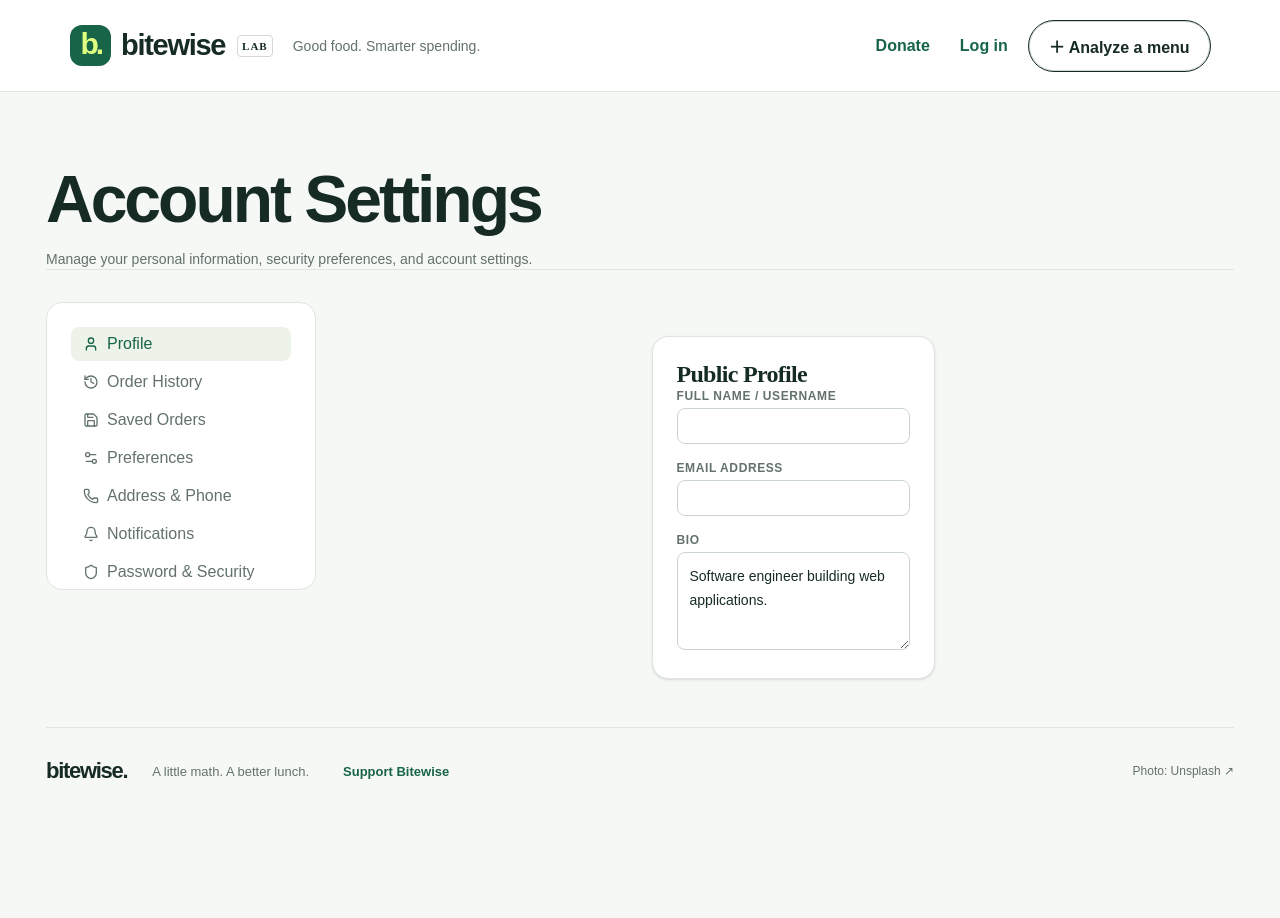
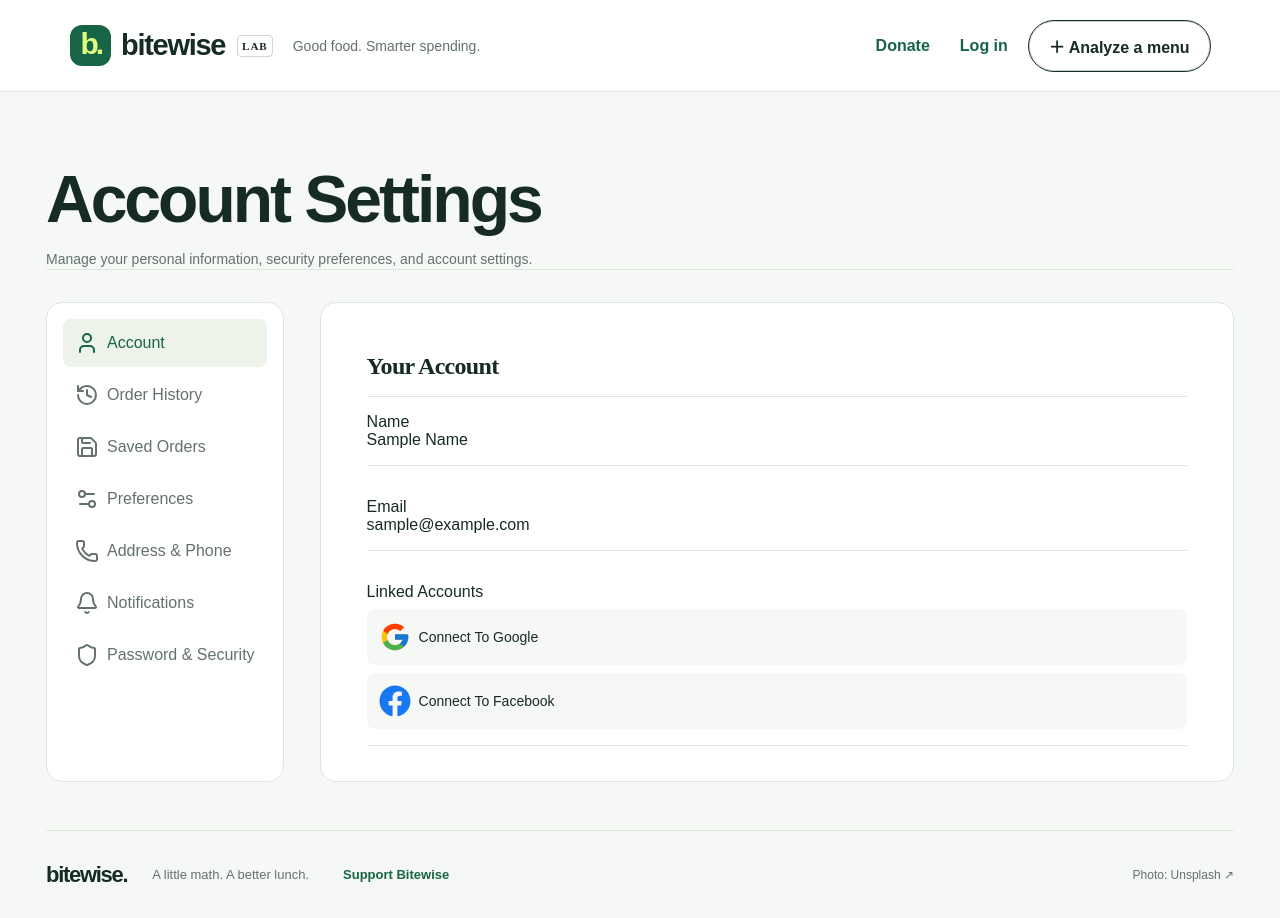
Before and after one commit to edunmartins10/cs3398-team05-project, a React (Vite) app: page /account in a window 1280 px wide. Before the commit the page ends 815 px from the top, so only its background shows below. Built offline with nearby package versions, Linux system fonts and the light colour scheme; no server answers.

Commit message:
UI edits to Account page

```diff
--- a/package.json
+++ b/package.json
@@ -21,6 +21,7 @@
     "lucide-react": "^1.59.0",
     "react": "^19.2.0",
     "react-dom": "^19.2.0",
+    "react-icons": "^5.7.0",
     "react-router-dom": "^7.18.4",
     "tailwindcss": "^4.3.3"
   },
--- a/src/pages/Account.jsx
+++ b/src/pages/Account.jsx
@@ -1,11 +1,13 @@
 import React, { useState, useEffect } from 'react';
 import Header from '../components/Header.jsx';
-import { User, Phone, Bell, LogOut, Check, RotateCcwClock, Save, Settings2, Shield } from 'lucide-react';
+import { User, Phone, Bell, RotateCcwClock, Save, Settings2, Shield } from 'lucide-react';
+import { FcGoogle } from "react-icons/fc";
+import { FaFacebook, FaFacebookSquare } from "react-icons/fa";
 import { api, postJson, putJson } from '../lib/api.js';
 import Footer from '../components/Footer.jsx';
 
 export default function AccountPage() {
-  const [activeTab, setActiveTab] = useState('profile');
+  const [activeTab, setActiveTab] = useState('account');
   const [saved, setSaved] = useState(false);
   const [profile, setProfile] = useState(null);
   const [notice, setNotice] = useState('');
@@ -54,86 +56,40 @@ export default function AccountPage() {
     setNotice('You have been logged out.');
   }
 
-  function Profile() {
+  function Account() {
     return (
-        <div className="space-y-4">
-                  <h2 className="text-lg font-semibold text-[#172b25]">Public Profile</h2>
-                  <div>
-                    <label className="block text-xs font-bold text-[#63726c] uppercase tracking-wider mb-1">
-                      Full Name / Username
-                    </label>
-                    <input
-                      type="text"
-                      name="name"
-                      value={formData.name}
-                      onChange={handleChange}
-                      className="w-full bg-white border border-[#cbd6cb] rounded-lg px-3 py-2 text-sm text-[#172b25] focus:outline-none focus:ring-2 focus:ring-[#40936b]"
-                    />
+      <div className="h-full w-full space-y-4 border-black">
+        <h2 className="text-lg font-semibold text-[#172b25] py-4 border-b border-[#dfe5df]">Your Account</h2>
+        <div className="w-full py-4 border-b border-[#dfe5df]">
+          <h3 className="text-md font-medium text-[#172b25]">Name</h3>
+          <p>Sample Name</p>
         </div>
-                  <div>
-                    <label className="block text-xs font-bold text-[#63726c] uppercase tracking-wider mb-1">
-                      Email Address
-                    </label>
-                    <input
-                      type="email"
-                      name="email"
-                      value={formData.email}
-                      onChange={handleChange}
-                      className="w-full bg-white border border-[#cbd6cb] rounded-lg px-3 py-2 text-sm text-[#172b25] focus:outline-none focus:ring-2 focus:ring-[#40936b]"
-                    />
+        <div className="w-full py-4 border-b border-[#dfe5df]">
+          <h3 className="text-md font-medium text-[#172b25]">Email</h3>
+          <p>sample@example.com</p>
         </div>
-                  <div>
-                    <label className="block text-xs font-bold text-[#63726c] uppercase tracking-wider mb-1">
-                      Bio
-                    </label>
-                    <textarea
-                      name="bio"
-                      rows={3}
-                      value={formData.bio}
-                      onChange={handleChange}
-                      className="w-full bg-white border border-[#cbd6cb] rounded-lg px-3 py-2 text-sm text-[#172b25] focus:outline-none focus:ring-2 focus:ring-[#40936b]"
-                    />
+        <div className="w-full py-4 border-b border-[#dfe5df]">
+          <h3 className="text-md font-medium text-[#172b25]">Linked Accounts</h3>
+          <li className="flex flex-col space-y-2 mt-2 items-center">
+            <span className="flex flex-row items-center text-[#172b25] space-x-2 px-3 py-3 text-sm font-medium rounded-lg transition-colors text-left w-full bg-[#f6f8f5] text-[#172b25]">
+              <FcGoogle className="inline-block mr-2" size={32} />
+              Connect To Google
+            </span>
+            <span className="flex flex-row items-center text-[#172b25] space-x-2 px-3 py-3 text-sm font-medium rounded-lg transition-colors text-left w-full bg-[#f6f8f5] text-[#172b25]">
+              <FaFacebook className="inline-block mr-2 text-[#1877F2]" size={32} />
+              Connect To Facebook
+            </span>
+          </li>
         </div>
+
       </div>
     )
   }
 
   function Security(){
     return(
-        <div className="space-y-4">
-                  <h2 className="text-lg font-semibold text-[#172b25]">Security Settings</h2>
-                  <div>
-                    <label className="block text-xs font-bold text-[#63726c] uppercase tracking-wider mb-1">
-                      Current Password
-                    </label>
-                    <input
-                      type="password"
-                      placeholder="••••••••"
-                      className="w-full bg-white border border-[#cbd6cb] rounded-lg px-3 py-2 text-sm text-[#172b25] focus:outline-none focus:ring-2 focus:ring-[#40936b]"
-                    />
-                  </div>
-                  <div>
-                    <label className="block text-xs font-bold text-[#63726c] uppercase tracking-wider mb-1">
-                      New Password
-                    </label>
-                    <input
-                      type="password"
-                      placeholder="••••••••"
-                      className="w-full bg-white border border-[#cbd6cb] rounded-lg px-3 py-2 text-sm text-[#172b25] focus:outline-none focus:ring-2 focus:ring-[#40936b]"
-                    />
-                  </div>
-                  <div className="pt-4 border-t border-[#dfe5df] flex justify-between items-center">
-                    <div>
-                      <p className="text-sm font-semibold text-[#172b25]">Two-Factor Authentication</p>
-                      <p className="text-xs text-[#63726c]">Add an extra layer of security to your account.</p>
-                    </div>
-                    <button
-                      type="button"
-                      className="px-3 py-1.5 text-xs font-medium bg-[#f6f8f5] hover:bg-[#edf3e9] text-[#172b25] rounded-lg border border-[#cbd6cb] transition"
-                    >
-                      Enable 2FA
-                    </button>
-                  </div>
+      <div className="h-full w-full space-y-4 border-black">
+        <h2 className="text-lg font-semibold text-[#172b25] py-4 border-b border-[#dfe5df]">Security</h2>
       </div>
     )
   }
@@ -141,77 +97,80 @@ export default function AccountPage() {
   function OrderHistory(){
 
 	  return(
-		  <div className="animate-pulse flex items-center space-x-4">
-    <div className="rounded-full bg-gray-300 h-10 w-10"></div>
-    <div className="space-y-2">
-      <div className="h-4 bg-gray-300 rounded w-24"></div>
-      <div className="h-3 bg-gray-200 rounded w-16"></div>
-    </div>
+      <div className="h-full w-full space-y-4 border-black">
+        <h2 className="text-lg font-semibold text-[#172b25] py-4 border-b border-[#dfe5df]">Order History</h2>
+        <h3 className="text-center text-2xl py-4 font-medium text-[#172b25]/100">You Dont Have Any Recent Orders.</h3>
       </div>
     )
 
   }
 
   function SavedOrders(){
-	  <div className="animate-pulse flex items-center space-x-4">
-    <div className="rounded-full bg-gray-300 h-10 w-10"></div>
-    <div className="space-y-2">
-      <div className="h-4 bg-gray-300 rounded w-24"></div>
-      <div className="h-3 bg-gray-200 rounded w-16"></div>
+    return(
+      <div className="h-full w-full space-y-4 border-black">
+        <h2 className="text-lg font-semibold text-[#172b25] py-4 border-b border-[#dfe5df]">Saved Orders</h2>
+        <h3 className="text-center text-2xl py-4 font-medium text-[#172b25]/100">You Dont Have Any Saved Orders.</h3>
       </div>
-  </div>
+    )
 
   }
 
   function Preferences(){
-	  <div className="animate-pulse flex items-center space-x-4">
-    <div className="rounded-full bg-gray-300 h-10 w-10"></div>
-    <div className="space-y-2">
-      <div className="h-4 bg-gray-300 rounded w-24"></div>
-      <div className="h-3 bg-gray-200 rounded w-16"></div>
+	  return(
+      <div className="h-full w-full space-y-4 border-black">
+        <h2 className="text-lg font-semibold text-[#172b25] py-4 border-b border-[#dfe5df]">Preferences</h2>
+
       </div>
-  </div>
+    )
 
   }
 
   function AddressAndPhone(){
-	  <div className="animate-pulse flex items-center space-x-4">
-    <div className="rounded-full bg-gray-300 h-10 w-10"></div>
-    <div className="space-y-2">
-      <div className="h-4 bg-gray-300 rounded w-24"></div>
-      <div className="h-3 bg-gray-200 rounded w-16"></div>
+	  return (
+      <div className="flex flex-col space-y-4 h-full w-full border-black">
+        <h2 className="text-lg font-semibold text-[#172b25] py-4 border-b border-[#dfe5df]">Address and Phone</h2>
+
+        <div className="w-full py-4 border-b border-[#dfe5df]">
+          <h3 className="text-lg font-bold text-[#172b25]">Address</h3>
+          <p>123 Sample Street</p>
         </div>
+        <div className="w-full py-4 border-b border-[#dfe5df]">
+          <h3 className="text-lg font-bold text-[#172b25]">Phone</h3>
+          <p>(123) 456-7890</p>
         </div>
 
+      </div>
+      )
   }
 
   function Notifications(){
 
-    return (
-        <div className="space-y-4">
-                  <h2 className="text-lg font-semibold text-[#172b25] font-['Space_Grotesk']">Notification Preferences</h2>
-                  <div className="space-y-3">
-                    <label className="flex items-center justify-between cursor-pointer">
-                      <span className="text-sm text-[#172b25]">Email Notifications</span>
-                      <input
-                        type="checkbox"
-                        name="emailNotifications"
-                        checked={formData.emailNotifications}
-                        onChange={handleChange}
-                        className="rounded border-[#cbd6cb] bg-white text-[#176447] focus:ring-[#40936b] h-4 w-4"
-                      />
+    return(
+      <div className="h-full w-full space-y-4 border-black">
+        <h2 className="text-lg font-semibold text-[#172b25] py-4 border-b border-[#dfe5df]">Notifications</h2>
+        <label class="check">
+    <input type="checkbox"/>
+    <div className="flex flex-col justify-start">
+      <span className="font-bold text-[#172b25] text-lg">Email Notifications</span>
+      <small>Receive updates about your account and saved items.</small>
+    </div>
   </label>
-                    <label className="flex items-center justify-between cursor-pointer">
-                      <span className="text-sm text-[#172b25]">Security Alerts</span>
-                      <input
-                        type="checkbox"
-                        name="securityAlerts"
-                        checked={formData.securityAlerts}
-                        onChange={handleChange}
-                        className="rounded border-[#cbd6cb] bg-white text-[#176447] focus:ring-[#40936b] h-4 w-4"
-                      />
+
+  <label class="check">
+    <input type="checkbox"/>
+    <div className="flex flex-col justify-start">
+      <span className="font-bold text-[#172b25] text-lg">Price Drop Alerts</span>
+      <small>Get notified when a tracked item drops in price.</small>
+    </div>
   </label>
+
+  <label class="check">
+    <input type="checkbox"/>
+    <div className="flex flex-col justify-start">
+      <span className="font-bold text-[#172b25] text-lg">Weekly Summary Digest</span>
+      <small>A weekly recap of activity and recommendations.</small>
     </div>
+  </label>
       </div>
     )
 
@@ -241,37 +200,79 @@ export default function AccountPage() {
           </div>
         )}
 
-        <div className="grid grid-cols-1 md:grid-cols-4 gap-9 mb-12 h-full">
+        <div className="flex flex-row justify-around gap-9 mb-12 h-full">
           {/* Sidebar */}
-          <nav className="flex md:flex-col space-x-2 md:space-x-0 md:space-y-1 overflow-x-auto pb-4 md:pb-0 bg-white border border-[#dfe5df] rounded-[16px] p-6 h-fit">
-            {[
-              { id: 'profile', label: 'Profile', icon: User },
-              { id: 'order_history', label: 'Order History', icon: RotateCcwClock},
-              { id: 'saved_orders', label: "Saved Orders", icon: Save },
-              { id: 'preferences', label: "Preferences", icon: Settings2 },
-              { id: 'address_and_phone', label: "Address & Phone", icon: Phone },
-              { id: 'notifications', label: 'Notifications', icon: Bell },
-              { id: 'security', label: "Password & Security", icon: Shield},
-            ].map(({ id, label, icon: Icon }) => (
+          <nav className="flex md:flex-col space-x-2 md:space-x-0 md:space-y-1 overflow-x-auto pb-4 md:pb-0 bg-white border border-[#dfe5df] rounded-[16px] p-4 h-[480px] overflow-y-visible">
             <button
-                key={id}
-                onClick={() => setActiveTab(id)}
-                className={`flex items-center space-x-2 px-3 py-2 text-sm font-medium rounded-lg transition-colors text-left w-full ${
-                  activeTab === id
-                    ? 'bg-[#edf3e9] text-[#176447] font-bold'
-                    : 'text-[#63726c] hover:text-[#172b25] hover:bg-[#f6f8f5]'
-                }`}>
-                <Icon className="w-4 h-4" />
-                <span>{label}</span>
+              key={"account"}
+              className={`flex items-center space-x-2 px-3 py-3 text-sm font-medium rounded-lg transition-colors text-left w-full
+                  ${ activeTab === 'account' ? 'bg-[#edf3e9] text-[#176447] font-bold' : 'text-[#63726c] hover:text-[#172b25] hover:bg-[#f6f8f5]'}`}
+              onClick={() => setActiveTab('account')}
+            >
+              <User />
+              <span>Account</span>
             </button>
-            ))}
+
+            <button
+              className={`flex items-center space-x-2 px-3 py-3 text-sm font-medium rounded-lg transition-colors text-left w-full
+                  ${ activeTab === 'order_history' ? 'bg-[#edf3e9] text-[#176447] font-bold' : 'text-[#63726c] hover:text-[#172b25] hover:bg-[#f6f8f5]'}`}
+              onClick={() => setActiveTab('order_history')}
+            >
+              <RotateCcwClock />
+              <span>Order History</span>
+            </button>
+
+            <button
+            className={`flex items-center space-x-2 px-3 py-3 text-sm font-medium rounded-lg transition-colors text-left w-full
+                  ${ activeTab === 'saved_orders' ? 'bg-[#edf3e9] text-[#176447] font-bold' : 'text-[#63726c] hover:text-[#172b25] hover:bg-[#f6f8f5]'}`}
+                  onClick={() => setActiveTab('saved_orders')}
+                  >
+              <Save />
+              <span>Saved Orders</span>
+            </button>
+
+            <button
+            className={`flex items-center space-x-2 px-3 py-3 text-sm font-medium rounded-lg transition-colors text-left w-full
+                  ${activeTab === 'preferences' ? 'bg-[#edf3e9] text-[#176447] font-bold' : 'text-[#63726c] hover:text-[#172b25] hover:bg-[#f6f8f5]'}`}
+                  onClick={() => setActiveTab('preferences')}
+                  >
+              <Settings2 />
+              <span>Preferences</span>
+            </button>
+
+            <button
+            className={`flex items-center space-x-2 px-3 py-3 text-sm font-medium rounded-lg transition-colors text-left w-full
+                  ${activeTab === 'address_and_phone' ? 'bg-[#edf3e9] text-[#176447] font-bold' : 'text-[#63726c] hover:text-[#172b25] hover:bg-[#f6f8f5]'}`}
+                  onClick={() => setActiveTab('address_and_phone')}
+                  >
+              <Phone />
+              <span>Address & Phone</span>
+            </button>
+
+            <button
+            className={`flex items-center space-x-2 px-3 py-3 text-sm font-medium rounded-lg transition-colors text-left w-full
+                  ${ activeTab === 'notifications' ? 'bg-[#edf3e9] text-[#176447] font-bold' : 'text-[#63726c] hover:text-[#172b25] hover:bg-[#f6f8f5]'}`}
+                  onClick={() => setActiveTab('notifications')}
+                  >
+              <Bell />
+              <span>Notifications</span>
+            </button>
+
+            <button
+              className={`flex items-center space-x-2 px-3 py-3 text-sm font-medium rounded-lg transition-colors text-left w-full
+                ${ activeTab === 'security' ? 'bg-[#edf3e9] text-[#176447] font-bold' : 'text-[#63726c] hover:text-[#172b25] hover:bg-[#f6f8f5]'}`}
+                  onClick={() => setActiveTab("security")}
+                  >
+              <Shield />
+              <span>Password & Security</span>
+            </button>
+
           </nav>
 
           {/* Main Form Content */}
-          <main className="md:col-span-3">
-            <form onSubmit={handleSave} className="bg-white border border-[#dfe5df] rounded-[16px] p-6 space-y-6 shadow-sm">
+          <main className="flex-1 bg-white border border-[#dfe5df] rounded-[16px] p-6 h-[480px] overflow-y-auto">
 
-              {activeTab === 'profile' && (<Profile />)}
+            {activeTab === 'account' && (<Account />)}
 	          {activeTab === 'order_history' && (<OrderHistory />)}
 	          {activeTab === 'saved_orders' && (<SavedOrders />)}
 	          {activeTab === 'preferences' && (<Preferences />)}
@@ -279,7 +280,6 @@ export default function AccountPage() {
 	          {activeTab === 'notifications' && (<Notifications />)}
             {activeTab === 'security' && (<Security />)}
 
-            </form>
           </main>
         </div>
 
```
Also changed, not shown: 1 other file (tests, documents, lock files or other folders). Lines whose indentation alone changed are shown as unchanged.
